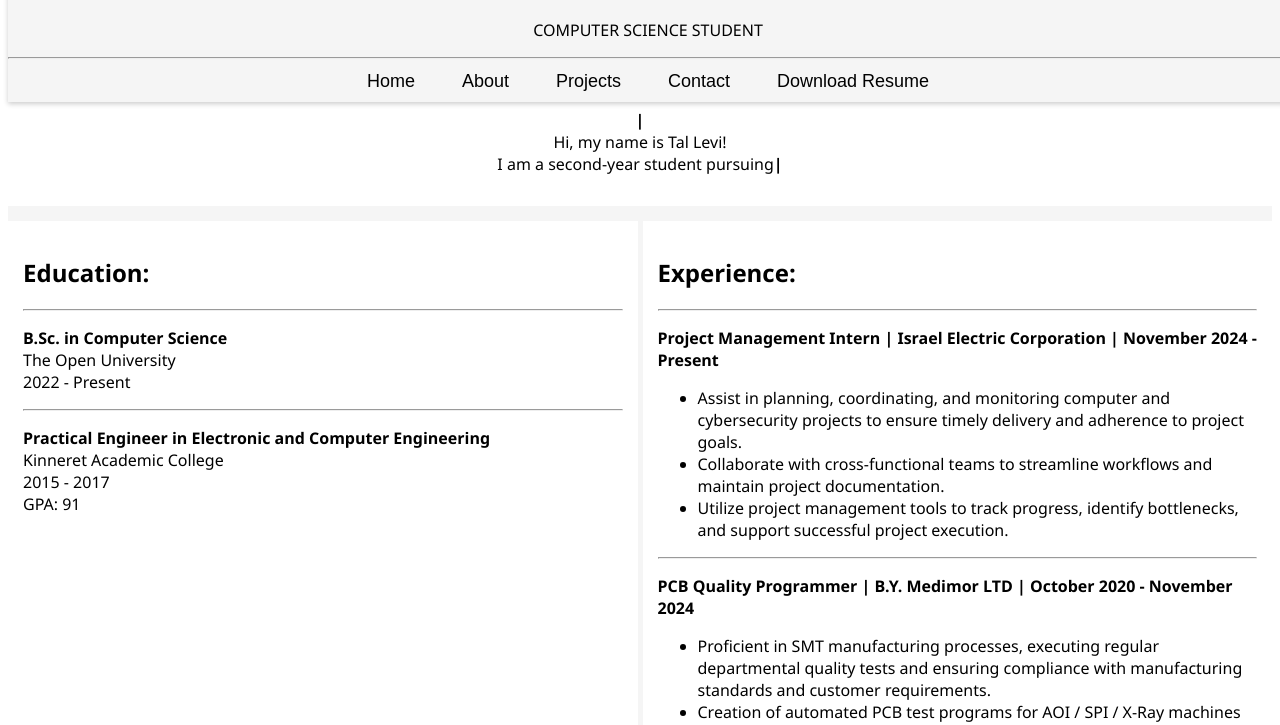
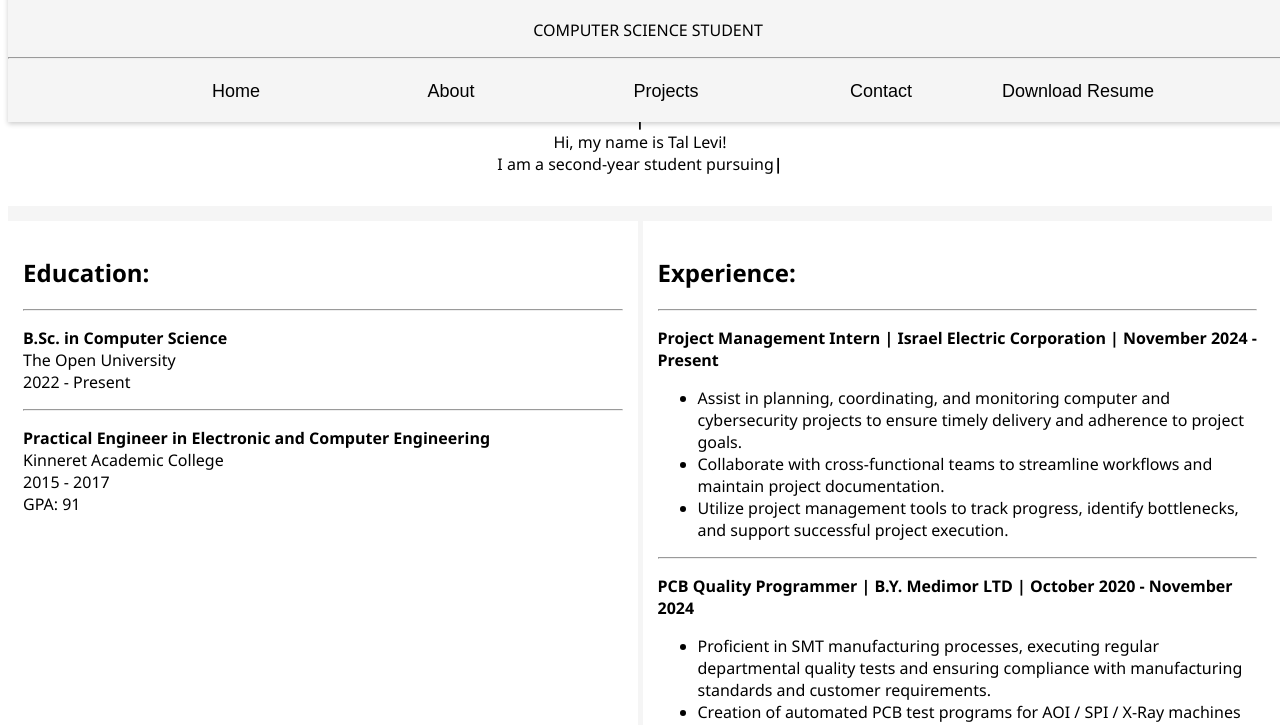
Before and after one commit to Tal45/resume, a plain HTML site: page index.html in a window 1280 px wide. Shown: the part 72-797 px from the top of the page. Drawn offline with Linux system fonts and the light colour scheme.

Commit message:
updated buttons

```diff
--- a/style.css
+++ b/style.css
@@ -16,9 +16,12 @@ body {
     display: flex;
     justify-content: center;
     align-items: center;
-    gap: 35px;
+    gap: 15px;
     margin: auto;
-    width: fit-content;
+    flex-wrap: wrap;
+    width: 100%;
+    padding: 10px;
+    box-sizing: border-box;
 }
 
 #btns button {
@@ -30,6 +33,9 @@ body {
     cursor: pointer;
     height: 30px;
     transition: color 0.1s;
+    flex: 1 1 auto;
+    max-width: 200px;
+    text-align: center;
 }
 
 #btns button:hover {
```
